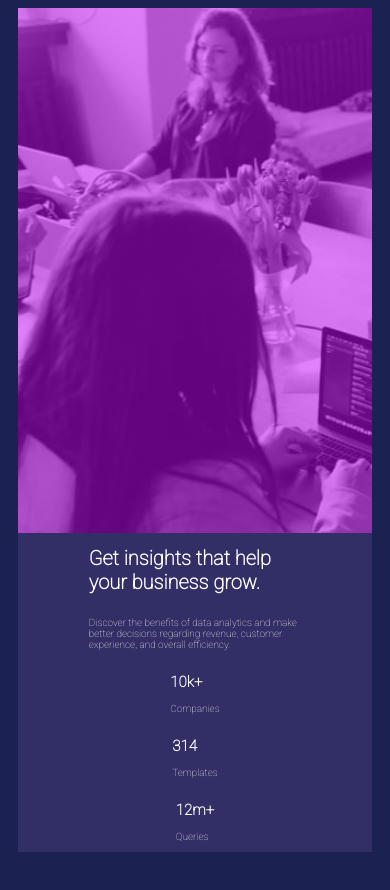
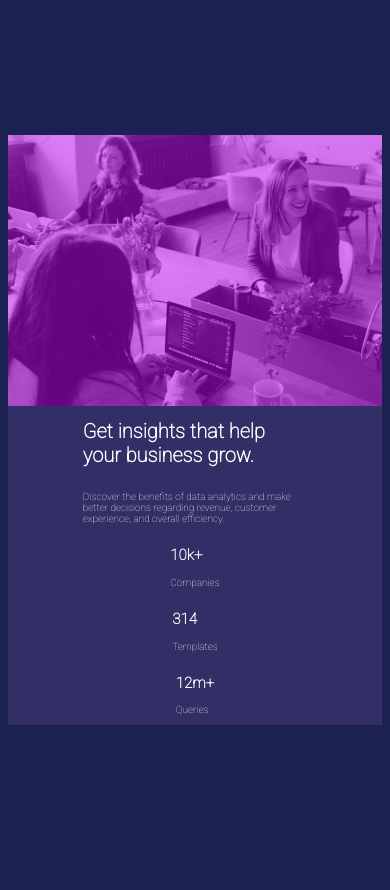
Before and after one commit to Zach-Trani/Stats-preview-card-component-FM, a plain HTML site: page index.html in a window 390 px wide. After the commit the page ends 860 px from the top, so only its background shows below. Drawn offline with Linux system fonts and the light colour scheme.

Commit message:
resizing mobile container

```diff
--- a/css/styles.css
+++ b/css/styles.css
@@ -59,9 +59,10 @@ body {
     .container {
         display: flex;
         flex-direction: column-reverse;
-        height: 100vh;
+        /* height should not be arbitrary @ 70% */
+        height: 70%;
         width: 100%;
-        padding: 40px 10px;
+        /* padding: 40px 10px; */
     }
 
     .container-right {
@@ -74,6 +75,7 @@ body {
 
     .container-left {
         background-color: hsl(244, 38%, 29%);
+        height: 100vh;
         width: 100%;
     }
 
```
